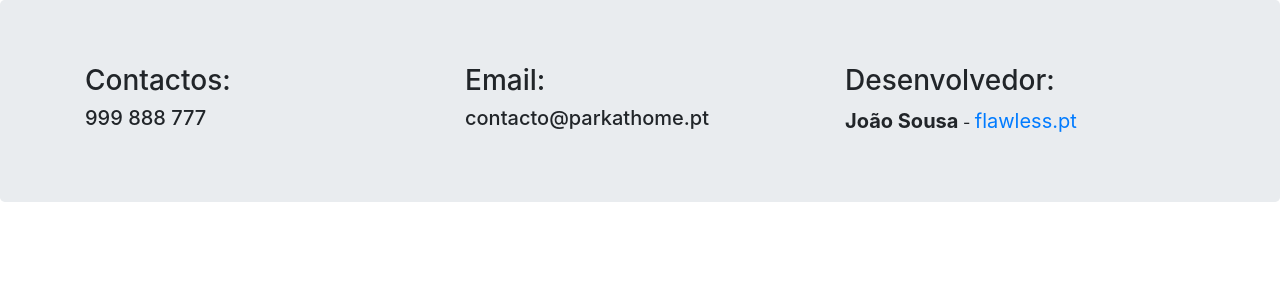
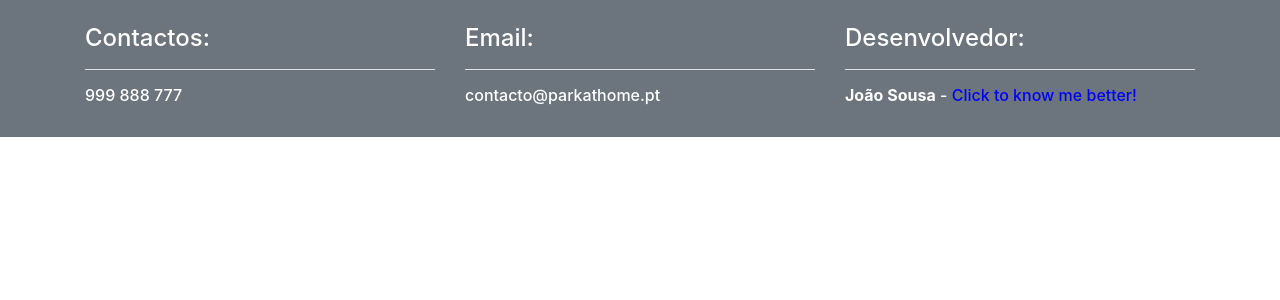
Before and after one commit to FlawlessPT/ParkAtHome-Website, a PHP site: page /footer.php in a window 1280 px wide. Shown: the top 300 px of the page. Run offline with PHP 8.4, Linux system fonts and the light colour scheme; some libraries are stand-ins or nearby versions.

Commit message:
Fixed footer

```diff
--- a/Footer/footer.php
+++ b/Footer/footer.php
@@ -12,26 +12,28 @@
 </head>
 
 <body>
-    <div class="jumbotron" style="margin-bottom: 0;">
-        <div class="container" id="footer">
+    <footer id="sticky-footer" class="py-4 bg-secondary text-white">
+        <div class="container">
             <div class="row">
-                <div class="vl"></div>
-                <div class="col-sm">
-                    <h3>Contactos: </h3>
-                    <h5>999 888 777</h5>
+                <div class="col-sm-4">
+                    <!-- <div class="vl"></div> -->
+                    <h4>Contactos: </h4>
+                    <hr class="bg-light">
+                    <h6>999 888 777</h6>
                 </div>
-                <div class="vl">
+                <div class="col-sm-4">
+                    <!-- <div class="vl"></div> -->
+                    <h4>Email:</h4>
+                    <hr class="bg-light">
+                    <h6>contacto@parkathome.pt</h6>
                 </div>
-                <div class="col-sm">
-                    <h3>Email:</h3>
-                    <h5>contacto@parkathome.pt</h5>
-                </div>
-                <div class="vl"></div>
-                <div class="col-sm">
-                    <h3>Desenvolvedor:</h3>
-                    <b style="font-size: 20px">João Sousa</b> - <a href="https://www.flawless.pt" style="font-size: 20px">flawless.pt</a>
+                <div class="col-sm-4">
+                    <!-- <div class="vl"></div> -->
+                    <h4>Desenvolvedor:</h4>
+                    <hr class="bg-light">
+                    <h6><b>João Sousa</b> - <a style="color: blue" href="https://linktr.ee/flawlessyasuo">Click to know me better!</a></h6>
                 </div>
             </div>
         </div>
-    </div>
+    </footer>
 </body>
```
